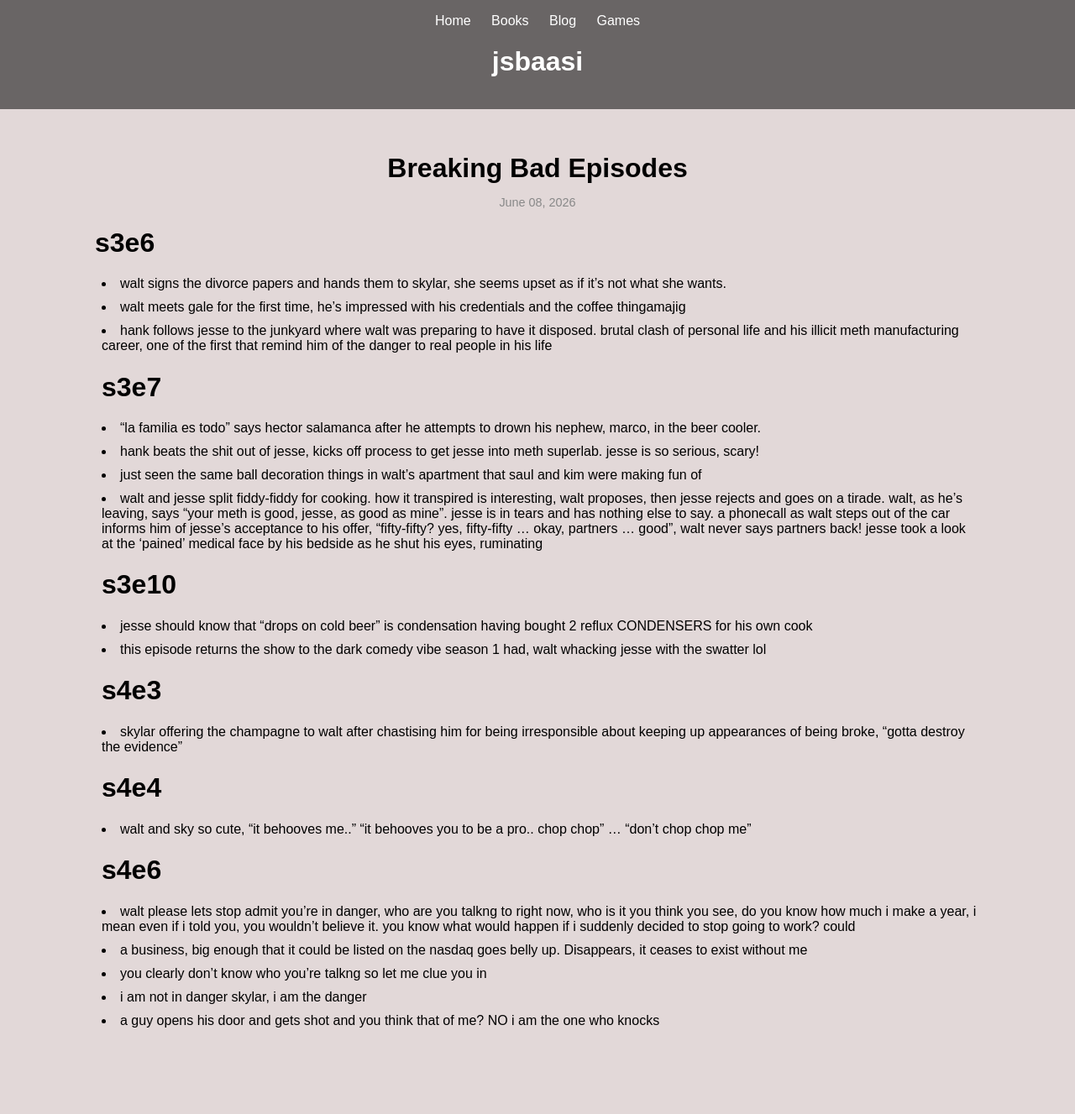
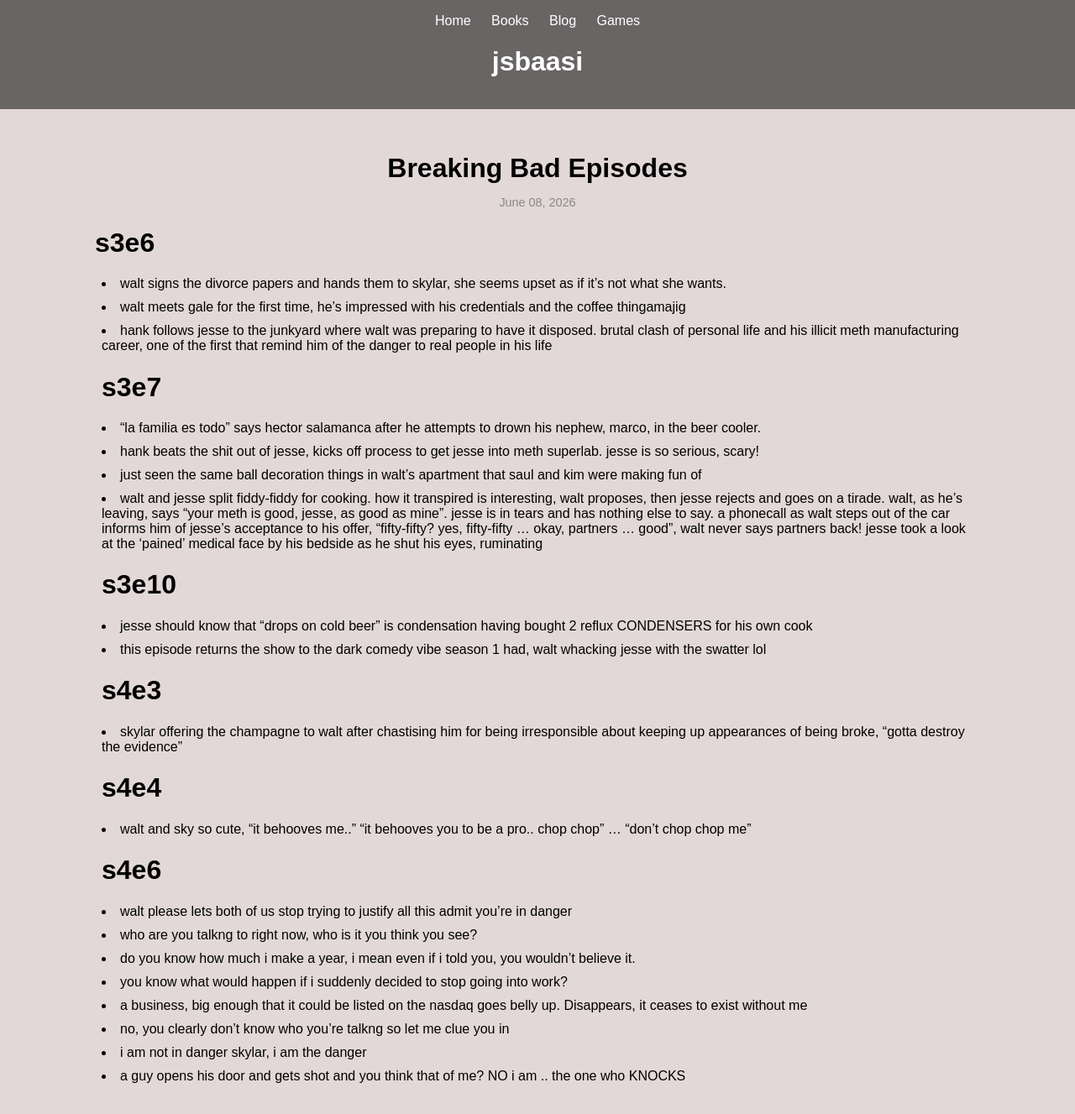
Before and after one commit to jsbaasi/jsbaasi.github.io, a Jekyll site: the page built from _posts/2026-06-08-breaking-bad-episodes.md, in a window 1280 px wide. Shown: the whole page at 84% size. Built offline with Jekyll 4.4.1, drawn with Linux system fonts in a browser that asks for light colours; before the commit the page ends 1261 px from its top, so only the background shows below that.

Commit message:
vault backup: 2026-06-10 10:41:52

```diff
--- a/_posts/2026-06-08-breaking-bad-episodes.md
+++ b/_posts/2026-06-08-breaking-bad-episodes.md
@@ -22,8 +22,11 @@
 # s4e4
 - walt and sky so cute, "it behooves me.." "it behooves you to be a pro.. chop chop" ... "don't chop chop me"
 # s4e6
-- walt please lets stop  admit you're in danger, who are you talkng to right now, who is it you think you see, do you know how much i make a year, i mean even if i told you, you wouldn't believe it. you know what would happen if i suddenly decided to stop going to work? could
+- walt please lets both of us stop trying to justify all this  admit you're in danger
+- who are you talkng to right now, who is it you think you see?
+- do you know how much i make a year, i mean even if i told you, you wouldn't believe it.
+- you know what would happen if i suddenly decided to stop going into work?
 - a business, big enough that it could be listed on the nasdaq goes belly up. Disappears, it ceases to exist without me
-- you clearly don't know who you're talkng so let me clue you in
+- no, you clearly don't know who you're talkng so let me clue you in
 - i am not in danger skylar, i am the danger
-- a guy opens his door and gets shot and you think that of me? NO i am the one who knocks
+- a guy opens his door and gets shot and you think that of me? NO i am .. the one who KNOCKS
```
